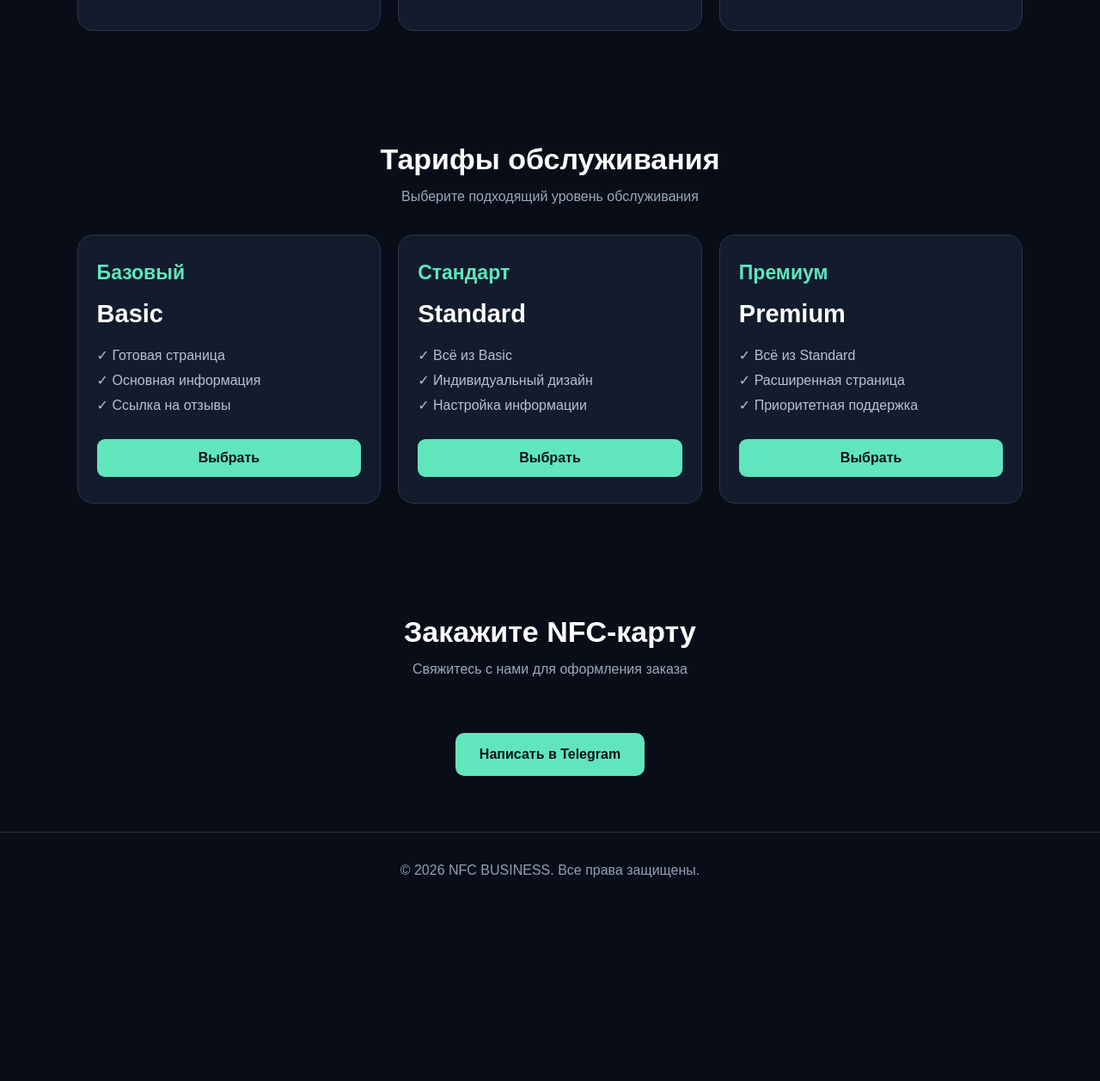
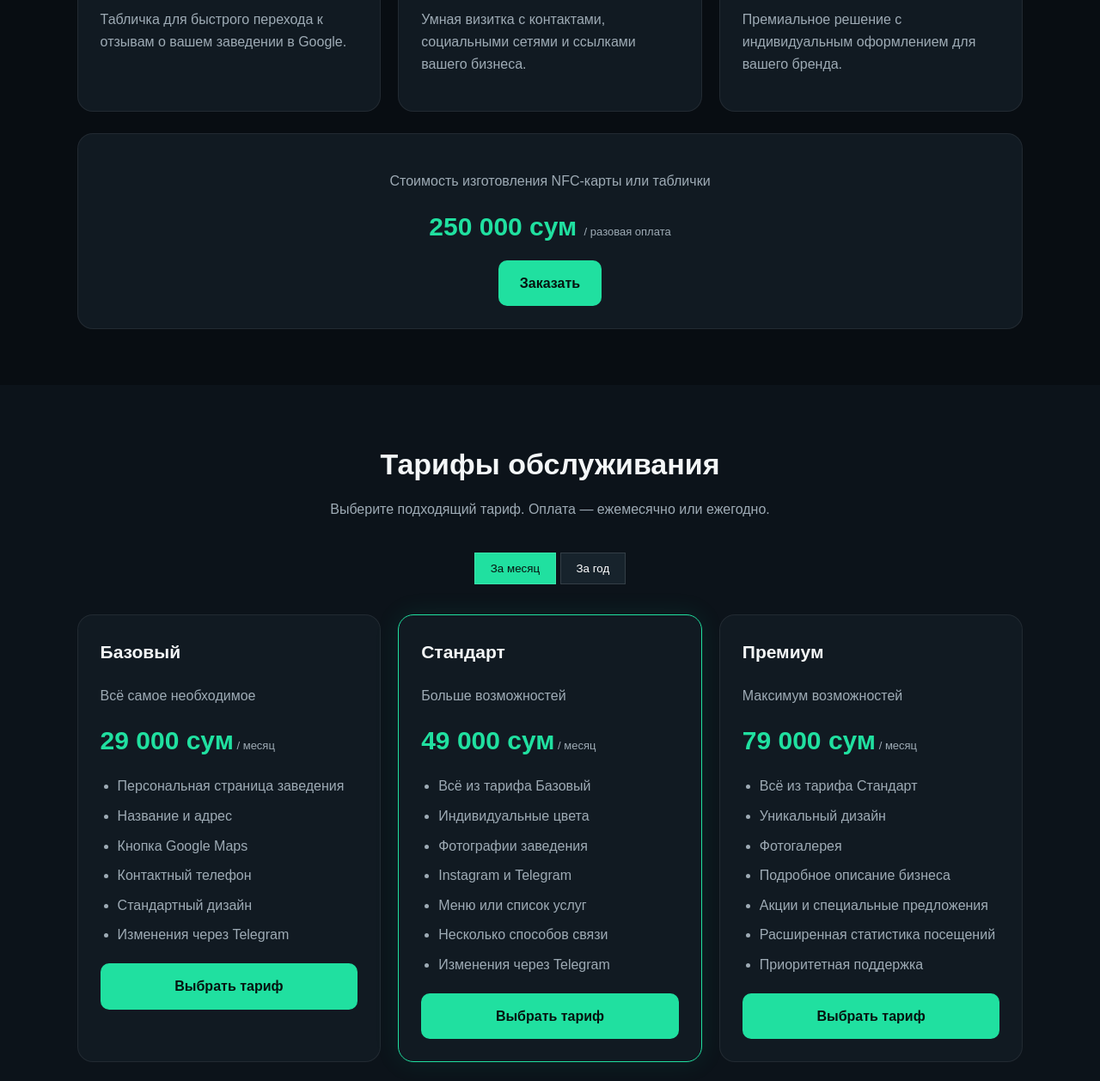
Before and after one commit to taplinkuzb/nfc-business, a plain HTML site: page index.html in a window 1280 px wide. Shown: the part 953-2211 px from the top of the page at 86% size. Before the commit the page ends 2010 px from the top, so only its background shows below. Drawn offline with Linux system fonts and the light colour scheme.

Commit message:
Update title and improve HTML structure

```diff
--- a/index.html
+++ b/index.html
@@ -4,64 +4,129 @@
 <head>
 <meta charset="UTF-8">
 <meta name="viewport" content="width=device-width, initial-scale=1.0">
-<title>NFC Business — Умные NFC решения</title>
+<title>NFC BUSINESS — Умные NFC-решения для бизнеса</title>
 <style>
-*{box-sizing:border-box;margin:0;padding:0}
-body{font-family:Arial,sans-serif;background:#080d18;color:white}
-header{padding:22px 7%;display:flex;justify-content:space-between;align-items:center;border-bottom:1px solid #263044}
-.logo{font-size:25px;font-weight:bold;color:#61e5bd}
-nav a{color:white;text-decoration:none;margin-left:20px;font-size:14px}
-.hero{text-align:center;padding:100px 20px 80px;background:radial-gradient(circle at top,#193d4a,#080d18 65%)}
-.hero h1{font-size:clamp(36px,6vw,65px);margin-bottom:20px}
-.hero h1 span{color:#61e5bd}
-.hero p{color:#b6c1d2;font-size:18px;line-height:1.6;max-width:650px;margin:auto}
-.btn{display:inline-block;background:#61e5bd;color:#07121a;padding:16px 28px;border-radius:10px;text-decoration:none;font-weight:bold;margin-top:30px}
-section{padding:65px 7%;text-align:center}
-h2{font-size:34px;margin-bottom:15px}
-.sub{color:#9ba9bd;margin-bottom:35px}
-.cards{display:grid;grid-template-columns:repeat(auto-fit,minmax(230px,1fr));gap:20px;margin-top:30px}
-.card{background:#121c2d;border:1px solid #29384c;border-radius:18px;padding:30px 22px;text-align:left}
-.card h3{font-size:23px;margin-bottom:15px;color:#61e5bd}
-.price{font-size:29px;font-weight:bold;margin:18px 0}
-.card p{color:#b6c1d2;line-height:1.8}
-.card a{display:block;text-align:center;background:#61e5bd;color:#07121a;padding:13px;border-radius:9px;text-decoration:none;font-weight:bold;margin-top:25px}
-.feature{font-size:40px;margin-bottom:18px}
-footer{text-align:center;padding:35px;color:#91a0b5;border-top:1px solid #263044}
+:root{--bg:#080d12;--panel:#111a22;--green:#20e0a0;--text:#f4f7f8;--muted:#9eabb5}
+*{box-sizing:border-box}
+body{margin:0;font-family:Arial,sans-serif;background:var(--bg);color:var(--text);line-height:1.6}
+a{text-decoration:none;color:inherit}
+header{padding:22px 7%;display:flex;justify-content:space-between;align-items:center;border-bottom:1px solid #ffffff14}
+.logo{font-size:23px;font-weight:800;letter-spacing:1px}
+.logo span{color:var(--green)}
+nav{display:flex;gap:24px;font-size:14px;color:var(--muted)}
+.hero{padding:90px 7% 75px;text-align:center;background:radial-gradient(ellipse at top,#12352d 0%,transparent 65%)}
+.tag{display:inline-block;border:1px solid #20e0a055;color:var(--green);padding:7px 15px;border-radius:30px;font-size:13px}
+h1{font-size:clamp(36px,6vw,66px);line-height:1.1;max-width:850px;margin:25px auto}
+h1 span{color:var(--green)}
+.hero p{color:var(--muted);max-width:600px;margin:0 auto 30px;font-size:17px}
+.btn{display:inline-block;background:var(--green);color:#06130f;padding:14px 25px;border-radius:10px;font-weight:bold}
+.btn.outline{background:transparent;color:var(--green);border:1px solid var(--green);margin-left:8px}
+section{padding:65px 7%}
+.section-title{text-align:center;font-size:34px;margin:0 0 12px}
+.section-desc{text-align:center;color:var(--muted);margin:0 auto 38px;max-width:600px}
+.grid{display:grid;grid-template-columns:repeat(auto-fit,minmax(230px,1fr));gap:20px}
+.card{background:var(--panel);border:1px solid #ffffff12;border-radius:18px;padding:26px}
+.card h3{margin-top:0;font-size:21px}
+.card p,.muted{color:var(--muted)}
+.price{font-size:30px;font-weight:bold;color:var(--green);margin:15px 0}
+.price small{font-size:13px;color:var(--muted);font-weight:normal}
+ul{padding-left:20px;color:var(--muted)}
+li{margin:9px 0}
+.feature{font-size:35px;margin-bottom:12px}
+.plan{position:relative}
+.plan.featured{border-color:var(--green);box-shadow:0 0 30px #20e0a018}
+.plan .btn{display:block;text-align:center;margin-top:20px}
+.toggle{text-align:center;margin:25px 0 35px}
+.toggle button{background:#17232c;border:1px solid #ffffff20;color:white;padding:10px 18px;cursor:pointer}
+.toggle button.active{background:var(--green);color:#06130f}
+footer{padding:35px 7%;border-top:1px solid #ffffff18;text-align:center;color:var(--muted)}
+@media(max-width:650px){nav{display:none}.hero{padding-top:65px}.btn.outline{margin:12px 0 0}}
 </style>
 </head>
 <body>
 <header>
-<div class="logo">NFC BUSINESS</div>
-<nav><a href="#products">Карты</a><a href="#plans">Тарифы</a><a href="#contact">Контакты</a></nav>
+<div class="logo">NFC <span>BUSINESS</span></div>
+<nav><a href="#products">Продукты</a><a href="#plans">Тарифы</a><a href="#how">Как работает</a><a href="#contact">Контакты</a></nav>
 </header>
+
 <div class="hero">
-<h1>Ваш бизнес.<br><span>Умнее с NFC.</span></h1>
-<p>Современные NFC-карты для бизнеса. Получайте отзывы клиентов, делитесь контактами и развивайте свой бренд одним касанием.</p>
-<a class="btn" href="#products">Выбрать NFC-карту</a>
+<div class="tag">ТЕХНОЛОГИИ ДЛЯ СОВРЕМЕННОГО БИЗНЕСА</div>
+<h1>Ваш бизнес становится ближе <span>одним касанием</span></h1>
+<p>Умные NFC-карты и таблички для отзывов, контактов и продвижения вашего заведения. Клиенту достаточно приложить смартфон.</p>
+<a class="btn" href="https://t.me/taplinkuzb">Заказать в Telegram</a>
+<a class="btn outline" href="#products">Посмотреть продукты</a>
 </div>
+
 <section id="products">
-<h2>Наши NFC-решения</h2>
-<p class="sub">Технологии, которые работают на ваш бизнес</p>
-<div class="cards">
-<div class="card"><div class="feature">📲</div><h3>NFC Review</h3><p>Карта для получения отзывов клиентов в Google Maps одним касанием.</p></div>
-<div class="card"><div class="feature">💼</div><h3>NFC Business</h3><p>Цифровая визитка с контактами, социальными сетями и информацией о компании.</p></div>
-<div class="card"><div class="feature">⭐</div><h3>NFC Premium</h3><p>Индивидуальная страница компании с современным дизайном и возможностями настройки.</p></div>
+<h2 class="section-title">Наши продукты</h2>
+<p class="section-desc">Простые решения, которые помогают вашему бизнесу быть заметнее.</p>
+<div class="grid">
+<div class="card"><div class="feature">⭐</div><h3>NFC Review</h3><p>Табличка для быстрого перехода к отзывам о вашем заведении в Google.</p></div>
+<div class="card"><div class="feature">📲</div><h3>NFC Business</h3><p>Умная визитка с контактами, социальными сетями и ссылками вашего бизнеса.</p></div>
+<div class="card"><div class="feature">💎</div><h3>NFC Premium</h3><p>Премиальное решение с индивидуальным оформлением для вашего бренда.</p></div>
+</div>
+<div class="card" style="text-align:center;margin-top:25px">
+<p>Стоимость изготовления NFC-карты или таблички</p>
+<div class="price">250 000 сум <small> / разовая оплата</small></div>
+<a class="btn" href="https://t.me/taplinkuzb">Заказать</a>
 </div>
 </section>
-<section id="plans">
-<h2>Тарифы обслуживания</h2>
-<p class="sub">Выберите подходящий уровень обслуживания</p>
-<div class="cards">
-<div class="card"><h3>Базовый</h3><div class="price">Basic</div><p>✓ Готовая страница<br>✓ Основная информация<br>✓ Ссылка на отзывы</p><a href="#contact">Выбрать</a></div>
-<div class="card"><h3>Стандарт</h3><div class="price">Standard</div><p>✓ Всё из Basic<br>✓ Индивидуальный дизайн<br>✓ Настройка информации</p><a href="#contact">Выбрать</a></div>
-<div class="card"><h3>Премиум</h3><div class="price">Premium</div><p>✓ Всё из Standard<br>✓ Расширенная страница<br>✓ Приоритетная поддержка</p><a href="#contact">Выбрать</a></div>
+
+<section id="plans" style="background:#0c131a">
+<h2 class="section-title">Тарифы обслуживания</h2>
+<p class="section-desc">Выберите подходящий тариф. Оплата — ежемесячно или ежегодно.</p>
+<div class="toggle">
+<button id="month" class="active" onclick="setPeriod('month')">За месяц</button>
+<button id="year" onclick="setPeriod('year')">За год</button>
+</div>
+<div class="grid">
+<div class="card plan">
+<h3>Базовый</h3><p class="muted">Всё самое необходимое</p>
+<div class="price" data-month="29 000" data-year="348 000">29 000 сум<small> / месяц</small></div>
+<ul><li>Персональная страница заведения</li><li>Название и адрес</li><li>Кнопка Google Maps</li><li>Контактный телефон</li><li>Стандартный дизайн</li><li>Изменения через Telegram</li></ul>
+<a class="btn" href="https://t.me/taplinkuzb">Выбрать тариф</a>
+</div>
+<div class="card plan featured">
+<h3>Стандарт</h3><p class="muted">Больше возможностей</p>
+<div class="price" data-month="49 000" data-year="588 000">49 000 сум<small> / месяц</small></div>
+<ul><li>Всё из тарифа Базовый</li><li>Индивидуальные цвета</li><li>Фотографии заведения</li><li>Instagram и Telegram</li><li>Меню или список услуг</li><li>Несколько способов связи</li><li>Изменения через Telegram</li></ul>
+<a class="btn" href="https://t.me/taplinkuzb">Выбрать тариф</a>
+</div>
+<div class="card plan">
+<h3>Премиум</h3><p class="muted">Максимум возможностей</p>
+<div class="price" data-month="79 000" data-year="948 000">79 000 сум<small> / месяц</small></div>
+<ul><li>Всё из тарифа Стандарт</li><li>Уникальный дизайн</li><li>Фотогалерея</li><li>Подробное описание бизнеса</li><li>Акции и специальные предложения</li><li>Расширенная статистика посещений</li><li>Приоритетная поддержка</li></ul>
+<a class="btn" href="https://t.me/taplinkuzb">Выбрать тариф</a>
+</div>
+</div>
+<p class="section-desc" style="margin-top:25px">Если обслуживание не продлевается, страница остаётся доступной, но её редактирование приостанавливается.</p>
+</section>
+
+<section id="how">
+<h2 class="section-title">Как это работает?</h2>
+<p class="section-desc">Всего три простых шага до современной страницы вашего бизнеса.</p>
+<div class="grid">
+<div class="card"><div class="feature">01</div><h3>Выбираете продукт</h3><p>Связываетесь с нами и выбираете подходящую NFC-карту или табличку.</p></div>
+<div class="card"><div class="feature">02</div><h3>Мы создаём страницу</h3><p>Подготавливаем индивидуальную страницу с информацией о вашем бизнесе.</p></div>
+<div class="card"><div class="feature">03</div><h3>Касание — и готово</h3><p>Клиенты прикладывают телефон к NFC-метке и открывают вашу страницу.</p></div>
 </div>
 </section>
-<section id="contact">
-<h2>Закажите NFC-карту</h2>
-<p class="sub">Свяжитесь с нами для оформления заказа</p>
-<a class="btn" href="https://t.me/" target="_blank">Написать в Telegram</a>
+
+<section id="contact" style="text-align:center">
+<h2 class="section-title">Готовы подключить свой бизнес?</h2>
+<p class="section-desc">Напишите нам в Telegram. Ответим на вопросы и поможем выбрать решение.</p>
+<a class="btn" href="https://t.me/taplinkuzb">Написать нам в Telegram</a>
 </section>
-<footer>© 2026 NFC BUSINESS. Все права защищены.</footer>
+
+<footer>© 2026 NFC BUSINESS · Умные решения для вашего бизнеса</footer>
+<script>
+function setPeriod(period){
+document.querySelectorAll('.price[data-month]').forEach(el=>{
+el.innerHTML=(period==='month'?el.dataset.month:el.dataset.year)+' сум<small> / '+(period==='month'?'месяц':'год')+'</small>';
+});
+document.getElementById('month').classList.toggle('active',period==='month');
+document.getElementById('year').classList.toggle('active',period==='year');
+}
+</script>
 </body>
 </html>
```
